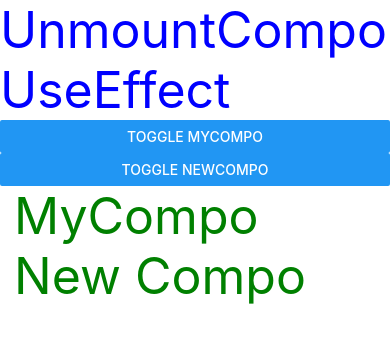
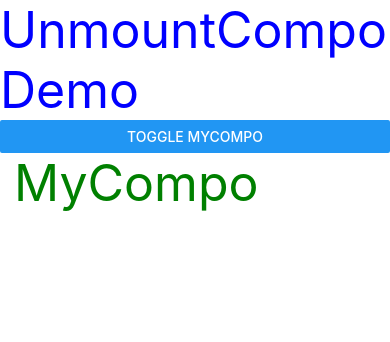
Before and after one commit to vinay096/firstProject, a React Native app: screen / in a window 390 px wide. Shown: the top 342 px of the page. Built offline with nearby package versions, Linux system fonts and the light colour scheme.

Commit message:
unmount components using simple method

```diff
--- a/App.tsx
+++ b/App.tsx
@@ -8,11 +8,13 @@
 import React from 'react';
 import {SafeAreaView, Text, View} from 'react-native';
 import UnmountCompoUseEffect from './src/components/UnmountCompo/UnmountCompoUseEffect';
+import UnmountCompoDemo from './src/components/UnmountCompo/UnmountCompoDemo';
 
 function App(): JSX.Element {
   return (
     <SafeAreaView style={{flex: 1}}>
-      <UnmountCompoUseEffect />
+      {/* <UnmountCompoUseEffect /> */}
+      <UnmountCompoDemo />
     </SafeAreaView>
   );
 }
--- /dev/null
+++ b/src/components/UnmountCompo/UnmountCompoDemo.tsx
@@ -0,0 +1,22 @@
+import React, {useEffect, useState} from 'react';
+import {Button, Text, View} from 'react-native';
+
+const UnmountCompoDemo = () => {
+  const [isMount, setIsMount] = useState(true);
+  return (
+    <View>
+      <Text style={{fontSize: 50, color: 'blue'}}>UnmountCompo Demo</Text>
+      <Button title="Toggle MyCompo" onPress={() => setIsMount(!isMount)} />
+      {isMount ? <MyCompo /> : null}
+    </View>
+  );
+};
+
+const MyCompo = () => {
+  return (
+    <View>
+      <Text style={{fontSize: 50, color: 'green'}}> MyCompo</Text>
+    </View>
+  );
+};
+export default UnmountCompoDemo;
```
